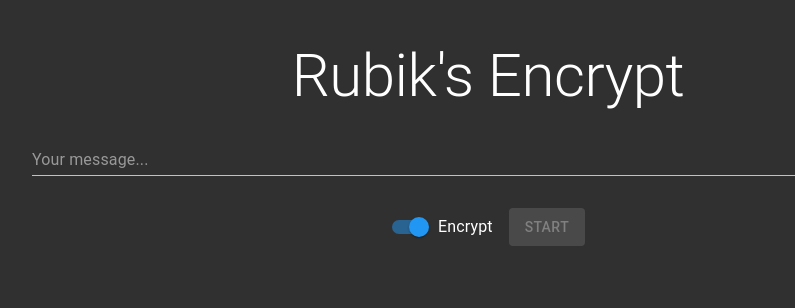
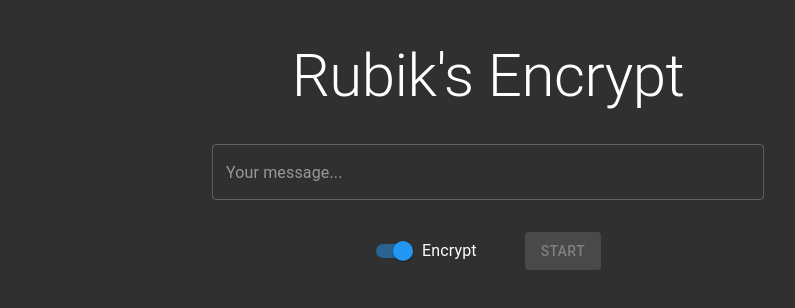
Before and after one commit to dwarkeshsp/rubiksencrypt, a React (Create React App) app: page / in a window 1280 px wide. Shown: the top 308 px of the page, without its empty margins (152-947 px from the left). Built offline with nearby package versions, Linux system fonts and the light colour scheme.

Commit message:
done for the day

```diff
--- a/src/App.js
+++ b/src/App.js
@@ -21,7 +21,7 @@ function App() {
     <div>
       <CssBaseline />
       <Container
-        maxWidth="md"
+        maxWidth="sm"
         style={{ paddingTop: "2.5rem", paddingBottom: "2.5rem" }}
       >
         <Typography align="center" variant="h2">
@@ -34,6 +34,7 @@ function App() {
           }}
           onChange={e => setMessage(e.target.value)}
           placeholder="Your message..."
+          variant="outlined"
           multiline
           fullWidth
         />
@@ -50,6 +51,7 @@ function App() {
         )}
         <Grid container justify="center">
           <FormControlLabel
+            style={{ paddingRight: "2rem" }}
             control={
               <Switch
                 checked={encrypt}
@@ -62,7 +64,7 @@ function App() {
           <Button
             color={running ? "secondary" : "primary"}
             onClick={() => setRunning(!running)}
-            disabled={message.length <= 6 && (encrypt || key.length > 240)}
+            disabled={message.length <= 6 || (!encrypt && key.length < 240)}
             variant="contained"
           >
             {running ? "Stop" : "Start"}
--- a/src/Cube.js
+++ b/src/Cube.js
@@ -7,9 +7,13 @@ export default function Cube({ message, running, key }) {
   const { width } = useWindowDimensions();
   const size = Math.ceil(Math.sqrt(message.length / 6.0));
   const stickerSize = width / (size * 5);
-  const stickerTopPadding = stickerSize / 2 - 10;
+  const stickerTopPadding = stickerSize / 2 - 20;
 
   useEffect(() => setCube(generateCube(message)), [message]);
+
+  useEffect(() => {
+    while (running) {}
+  }, [running]);
 
   return (
     <div
@@ -30,7 +34,7 @@ export default function Cube({ message, running, key }) {
               paddingTop: `${stickerTopPadding}px`
             }}
           >
-            <Typography align="center" color="textSecondary">
+            <Typography align="center" variant="h6" color="textSecondary">
               {col[0].char}
             </Typography>
           </div>
```
